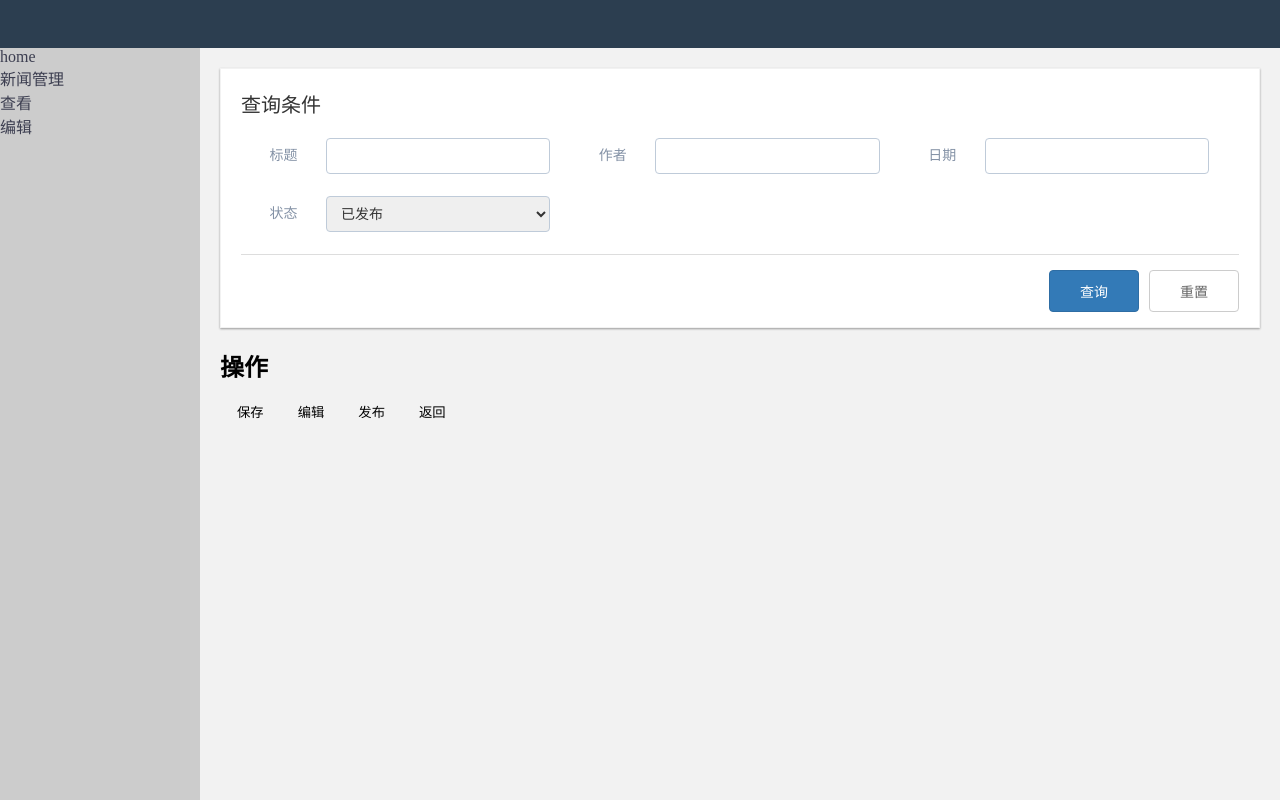
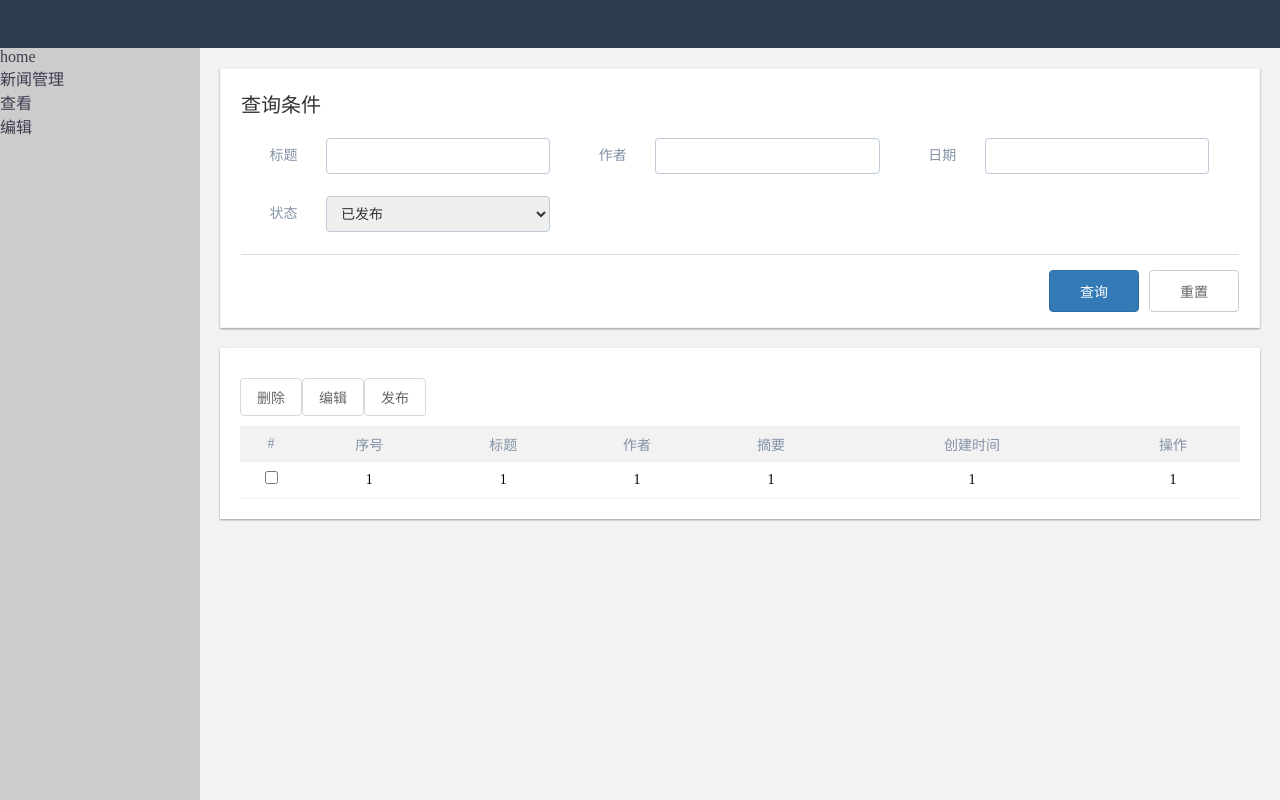
Before and after one commit to tracy-yang/ManagerSystem, a Vue app: page /#/news in a window 1280 px wide. Built offline with nearby package versions, Linux system fonts and the light colour scheme.

Commit message:
新增了store，axios文件

```diff
--- a/package.json
+++ b/package.json
@@ -46,6 +46,7 @@
     "vue-loader": "^12.1.0",
     "vue-style-loader": "^3.0.1",
     "vue-template-compiler": "^2.3.3",
+    "vuex": "^2.3.1",
     "webpack": "^2.6.1",
     "webpack-bundle-analyzer": "^2.2.1",
     "webpack-dev-middleware": "^1.10.0",
--- a/src/main.js
+++ b/src/main.js
@@ -4,6 +4,7 @@ import Vue from 'vue'
 import App from './App'
 import routes from './router'
 import VueRouter from 'vue-router'
+import store from './store'
 
 Vue.use(VueRouter)
 
@@ -13,6 +14,7 @@ const router = new VueRouter({
 
 new Vue({
   el: '#app',
+  store,
   router,
 	render:(h) => h(App)
 })
--- /dev/null
+++ b/src/store/index.js
@@ -0,0 +1,21 @@
+import Vue from 'vue';
+import Vuex from 'vuex';
+
+Vue.use(Vuex)
+
+const store=new Vuex.Store({
+	state:{
+
+	},
+	mutations:{
+
+	},
+	actions:{
+
+	},
+	getters:{
+
+	}
+})
+
+export default store
--- a/src/views/news/allNews.vue
+++ b/src/views/news/allNews.vue
@@ -36,7 +36,8 @@
 						<input type="text" />
 					</div>
 					<div class="item-group">
-						<label for="">状态</label><select name="ddl">
+						<label for="">状态</label>
+						<select name="ddl">
 							<option value="">已发布</option>
 							<option value="">已下架</option>
 						</select>
@@ -49,18 +50,44 @@
 			</div>
 		</div>
 
+		<div class="tab-content">
 			<!--操作栏-->
 			<div class="handle">
-			<h2 class="handle-title">操作</h2>
+				<!--<h2 class="handle-title">操作</h2>-->
 				<div class="btn-group">
-				<button>保存</button>
+					<button>删除</button>
 					<button>编辑</button>
 					<button>发布</button>
-				<button>返回</button>
+
 				</div>
 			</div>
 
 			<!--表格-->
+			<table>
+				<thead>
+					<tr>
+						<td>#</td>
+						<td>序号</td>
+						<td>标题</td>
+						<td>作者</td>
+						<td>摘要</td>
+						<td>创建时间</td>
+						<td>操作</td>
+					</tr>
+				</thead>
+				<tbody>
+					<tr>
+						<td><input type="checkbox" /></td>
+						<td>1</td>
+						<td>1</td>
+						<td>1</td>
+						<td>1</td>
+						<td>1</td>
+						<td>1</td>
+					</tr>
+				</tbody>
+			</table>
+		</div>
 
 	</div>
 </template>
@@ -72,6 +99,16 @@
 		components: {
 			Search,
 		},
+		data(){
+			return{
+				newsList:[]
+			}
+		},
+		methods:{
+			//获取所有新闻列表
+
+		}
+
 
 	}
 </script>
@@ -81,31 +118,31 @@
 	$titleColor:#8492a6;
 	$borderColor:#bfcbd9;
 	$primaryBtnBgColor:#337ab7;
-	@mixin primaryBtn($bgColor:#337ab7,$borderColor:#2e6da4,$color:#fff,$fontSize:14px){
-		border:solid 1px $borderColor;
+	@mixin primaryBtn($bgColor:#337ab7, $borderColor:#2e6da4, $color:#fff, $fontSize:14px,$padtop:10px,$padleft:30px) {
+		border: solid 1px $borderColor;
 		background: $bgColor;
 		box-sizing: border-box;
-		padding:10px 30px;
-		font-size:$fontSize;
-		color:$color;
+		padding: $padtop $padleft;
+		font-size: $fontSize;
+		color: $color;
 		border-radius: 4px;
 		cursor: pointer;
 		outline: none;
 	}
-
+	$boxShadow:0px 1px 2px #999;
 	.app-container {
 		padding: 20px 20px 10px 20px;
-		.search{
-			background:#fff;
-			padding:0 20px;
+		.search {
+			background: #fff;
+			padding: 0 20px;
 			margin-bottom: 20px;
-			border:#f2f2f2 solid 1px;
-			box-shadow:0px 1px 2px #999;
+			border: #f2f2f2 solid 1px;
+			box-shadow: $boxShadow;
 			.handle-title {
 				font-weight: normal;
 				font-size: 20px;
-				padding:20px 0;
-				color:#333;
+				padding: 20px 0;
+				color: #333;
 			}
 			.query {
 				display: flex;
@@ -118,56 +155,71 @@
 						display: inline-block;
 						width: 85px;
 						font-size: 14px;
-						color:$titleColor;
-						line-height:$height;
+						color: $titleColor;
+						line-height: $height;
 						text-align: center;
 					}
-					label+*{
+					label+* {
 						flex: 1;
-						height:$height;
+						height: $height;
 						margin-right: 20px;
 						border-radius: 4px;
 						border: 1px solid $borderColor;
 						line-height: 1;
-						padding:3px 10px;
+						padding: 3px 10px;
 						box-sizing: border-box;
 						font-family: "微软雅黑";
 						font-size: 14px;
-						color:#333;;
+						color: #333;
+						;
 					}
 				}
 			}
-			.form-btn-group{
+			.form-btn-group {
 				text-align: right;
-				border-top:#ddd solid 1px;
-				padding:15px 0;
-
-
-				button:first-of-type{
+				border-top: #ddd solid 1px;
+				padding: 15px 0;
+				button:first-of-type {
 					@include primaryBtn;
 				}
-				button:nth-of-type(2){
-					@include primaryBtn($bgColor:none,$borderColor:#ccc,$color:#666);
+				button:nth-of-type(2) {
+					@include primaryBtn($bgColor: none, $borderColor:#ccc, $color:#666);
 					margin-left: 10px;
 				}
 			}
 		}
+		.tab-content{
+			background:#FFFFFF;
+			box-shadow: $boxShadow;
+			padding:20px 20px;
+			table{
+				border-collapse:collapse;
+				width: 100%;
+				tr{
+					height: $height;
+					text-align: center;
+					font-size: 14px;
 				}
-
-
-
-
-
-
+				thead{
+					background:#F2F2F2;
+					tr{
+						color:$titleColor;
+					}
+				}
+				tbody{
+					td{
+						border-bottom: #f2f2f2  solid 1px;
+					}
+				}
+			}
+		}
+	}
 
 	.btn-group {
 		padding: 10px 0;
 	}
 
 	.btn-group>button {
-		padding: 8px 16px;
-		background: none;
-		border: #f2f2f2 solid 1px;
-		border-radius: 4px;
+		@include primaryBtn($bgColor:none,$color:#666,$padtop:8px,$padleft:16px,$borderColor:#d9d9d9)
 	}
 </style>
```
Also changed, not shown: src/api/news.js (added, +10 -0 lines), src/utils/fetch.js (added, +35 -0 lines). Lines whose indentation alone changed are shown as unchanged.
